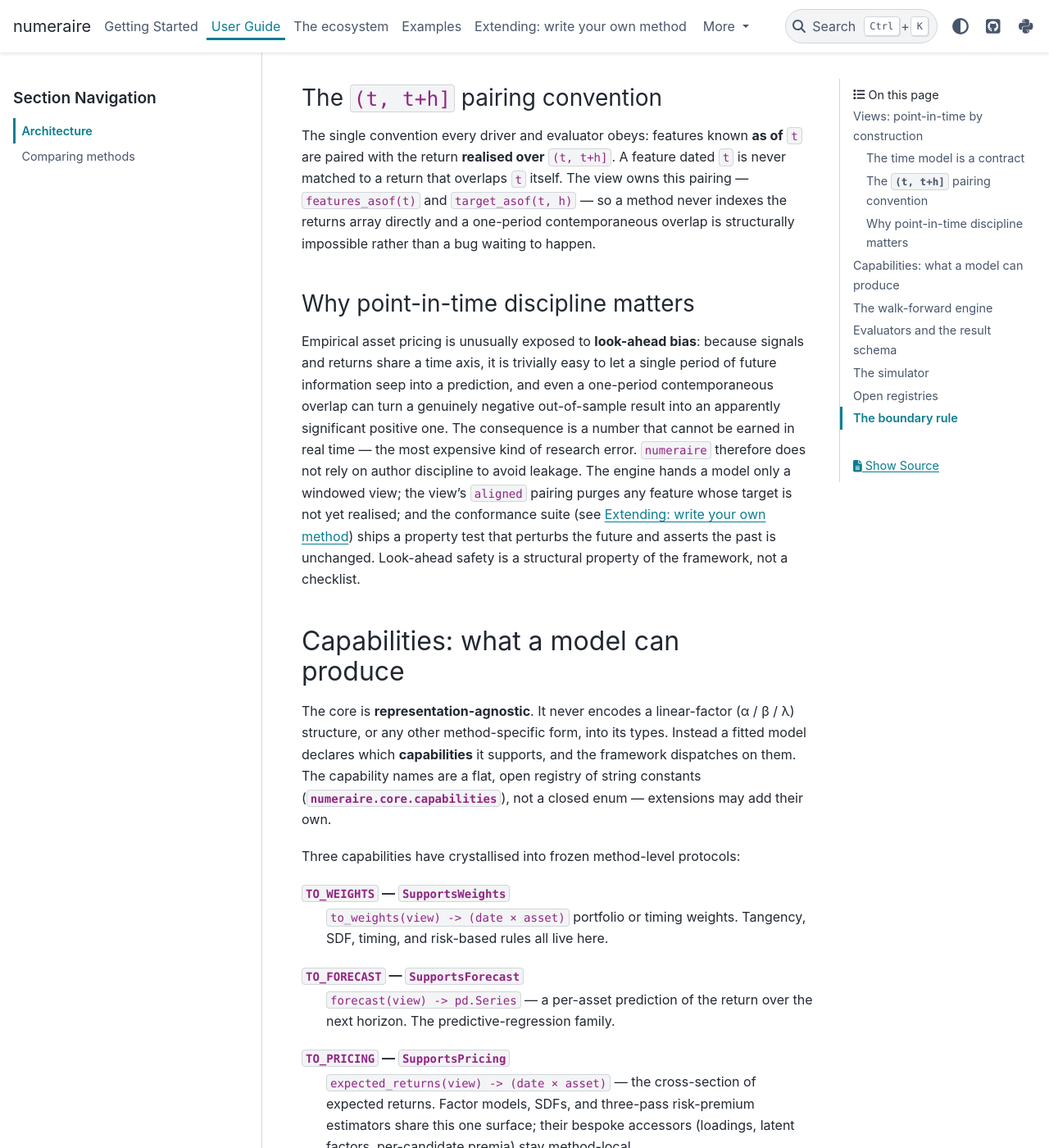
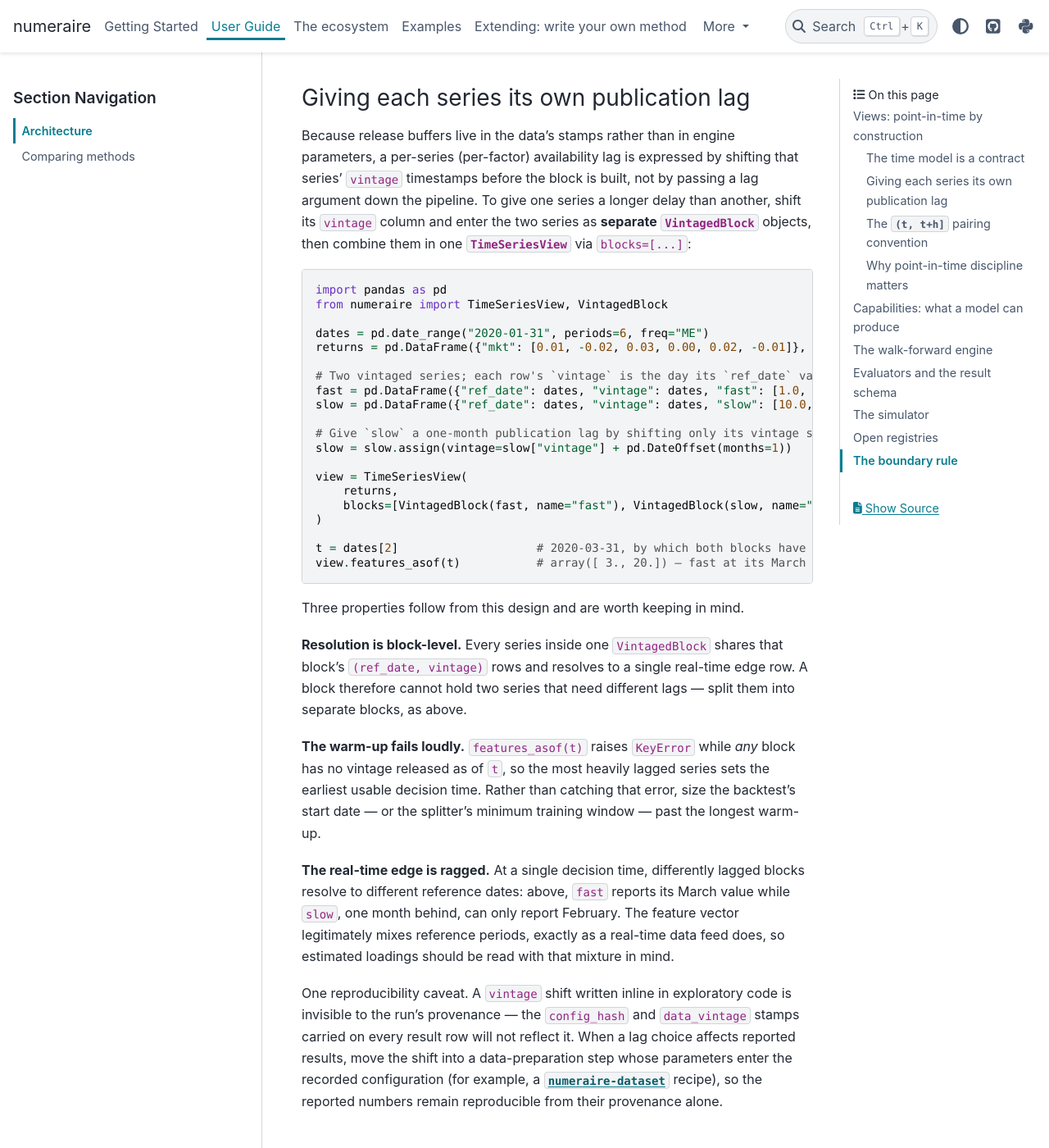
Before and after one commit to py-numeraire/numeraire, a Sphinx documentation site: the page built from docs/architecture.md, in a window 1280 px wide and 1400 px high, scrolled down 1255 px. Shown: the whole window at 82% size. Built offline with Sphinx 7.4.7 and the PyData theme 0.15.4, drawn with Linux system fonts in a browser that asks for light colours.

Commit message:
docs(architecture): document per-series availability-lag pattern (#38)
Add a how-to subsection under the time-model contract showing how to give
one series (factor) its own publication lag by shifting its vintage stamps
and entering series as separate VintagedBlocks. Covers block-level
resolution, the loud warm-up KeyError, ragged real-time-edge semantics,
and moving lag choices into a provenance-hashed data-preparation step.
Runnable example verified against the docs -W build.

````diff
--- a/docs/architecture.md
+++ b/docs/architecture.md
@@ -39,6 +39,61 @@ not one moment before. Consequently, publication delays and release buffers belo
 timestamps: stamp the true availability date (or shift a coarse label to a conservative release
 date) at the data-preparation layer, rather than expecting the framework to add unit-based
 arithmetic to compensate.
+
+### Giving each series its own publication lag
+
+Because release buffers live in the data's stamps rather than in engine parameters, a per-series
+(per-factor) availability lag is expressed by shifting that series' `vintage` timestamps before the
+block is built, not by passing a lag argument down the pipeline. To give one series a longer delay
+than another, shift its `vintage` column and enter the two series as **separate**
+{class}`~numeraire.core.data.VintagedBlock` objects, then combine them in one
+{class}`~numeraire.core.data.TimeSeriesView` via `blocks=[...]`:
+
+```python
+import pandas as pd
+from numeraire import TimeSeriesView, VintagedBlock
+
+dates = pd.date_range("2020-01-31", periods=6, freq="ME")
+returns = pd.DataFrame({"mkt": [0.01, -0.02, 0.03, 0.00, 0.02, -0.01]}, index=dates)
+
+# Two vintaged series; each row's `vintage` is the day its `ref_date` value is public.
+fast = pd.DataFrame({"ref_date": dates, "vintage": dates, "fast": [1.0, 2.0, 3.0, 4.0, 5.0, 6.0]})
+slow = pd.DataFrame({"ref_date": dates, "vintage": dates, "slow": [10.0, 20.0, 30.0, 40.0, 50.0, 60.0]})
+
+# Give `slow` a one-month publication lag by shifting only its vintage stamps.
+slow = slow.assign(vintage=slow["vintage"] + pd.DateOffset(months=1))
+
+view = TimeSeriesView(
+    returns,
+    blocks=[VintagedBlock(fast, name="fast"), VintagedBlock(slow, name="slow")],
+)
+
+t = dates[2]                    # 2020-03-31, by which both blocks have released a vintage
+view.features_asof(t)           # array([ 3., 20.]) — fast at its March ref, slow at its February ref
+```
+
+Three properties follow from this design and are worth keeping in mind.
+
+**Resolution is block-level.** Every series inside one `VintagedBlock` shares that block's
+`(ref_date, vintage)` rows and resolves to a single real-time edge row. A block therefore cannot
+hold two series that need different lags — split them into separate blocks, as above.
+
+**The warm-up fails loudly.** `features_asof(t)` raises `KeyError` while *any* block has no vintage
+released as of `t`, so the most heavily lagged series sets the earliest usable decision time. Rather
+than catching that error, size the backtest's start date — or the splitter's minimum training
+window — past the longest warm-up.
+
+**The real-time edge is ragged.** At a single decision time, differently lagged blocks resolve to
+different reference dates: above, `fast` reports its March value while `slow`, one month behind, can
+only report February. The feature vector legitimately mixes reference periods, exactly as a
+real-time data feed does, so estimated loadings should be read with that mixture in mind.
+
+One reproducibility caveat. A `vintage` shift written inline in exploratory code is invisible to the
+run's provenance — the `config_hash` and `data_vintage` stamps carried on every result row will not
+reflect it. When a lag choice affects reported results, move the shift into a data-preparation step
+whose parameters enter the recorded configuration (for example, a
+[`numeraire-dataset`](https://github.com/py-numeraire/numeraire-dataset) recipe), so the reported
+numbers remain reproducible from their provenance alone.
 
 ### The `(t, t+h]` pairing convention
 
````
